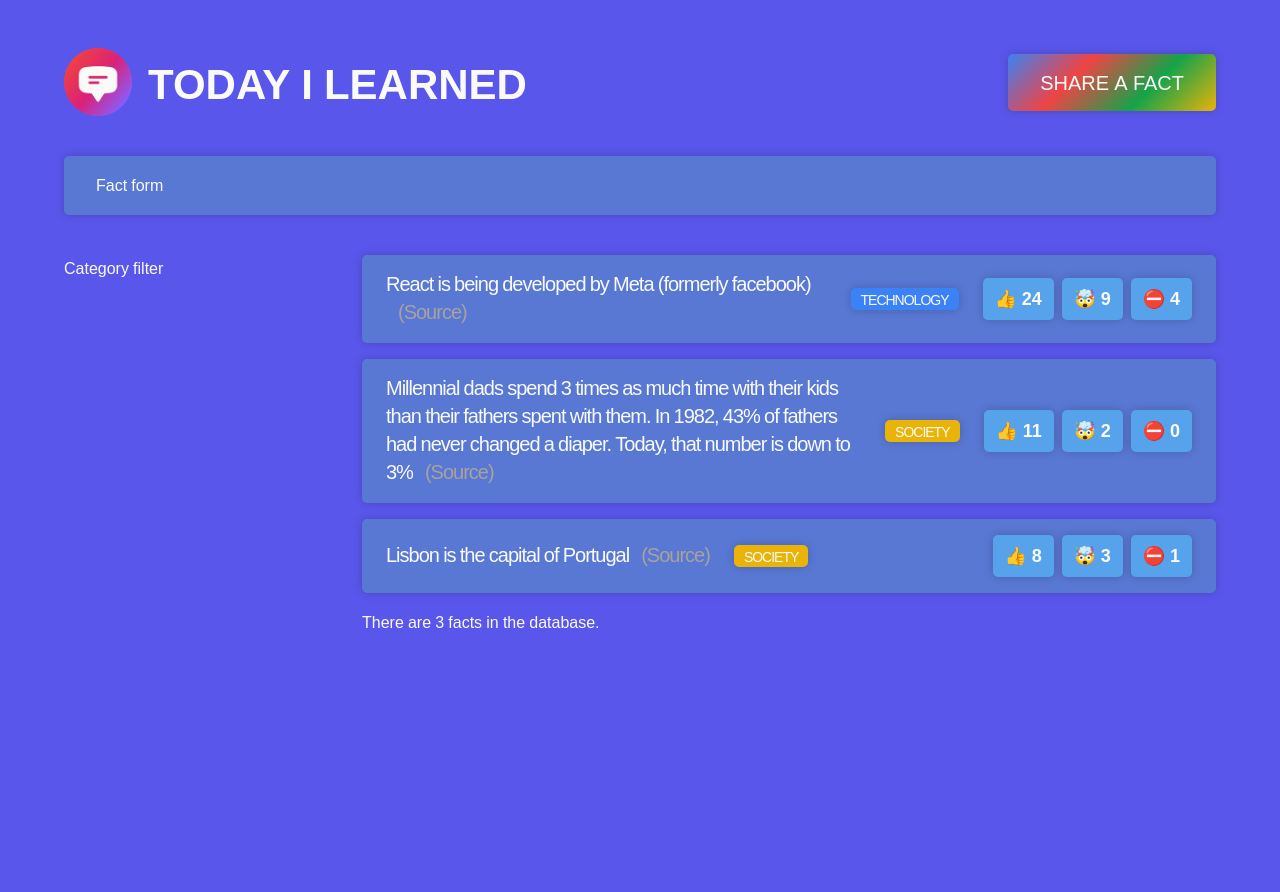
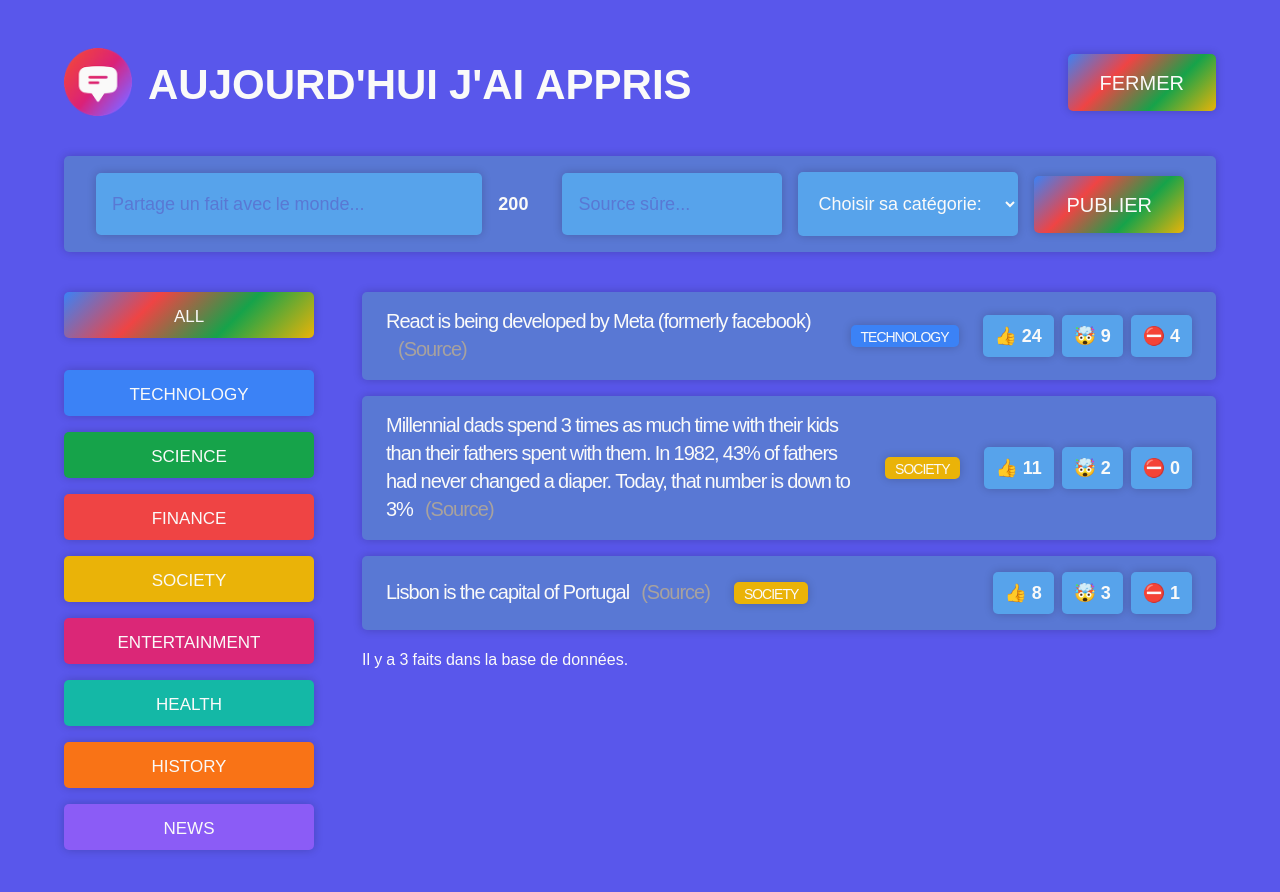
Before and after one commit to Cooltor/crash-course, a React (Create React App) app: page / in a window 1280 px wide. Shown: the top 892 px of the page. Before the commit the page ends 800 px from the top, so only its background shows below. Built offline with nearby package versions, Linux system fonts and the light colour scheme.

Commit message:
newFactForm

```diff
--- a/public/index.html
+++ b/public/index.html
@@ -36,7 +36,10 @@
       href="https://fonts.googleapis.com/css2?family=Inter&display=swap"
       rel="stylesheet"
     />
-    <title>Today I learned</title>
+    <!-- favicon and manifest.json -->
+    <link rel="icon" sizes="180x180" href="favicon.png" />
+
+    <title>Aujourd'hui j'ai appris</title>
   </head>
   <body>
     <noscript>You need to enable JavaScript to run this app.</noscript>
--- a/src/App.js
+++ b/src/App.js
@@ -2,29 +2,57 @@
 import CategoryFilters from "./categoryFilters";
 import NewfactForm from "./newFactForm";
 import FactList from "./factList";
+import Header from "./header";
+import { useState } from "react";
+
+const initialFacts = [
+  {
+    id: 1,
+    text: "React is being developed by Meta (formerly facebook)",
+    source: "https://opensource.fb.com/",
+    category: "technology",
+    votesInteresting: 24,
+    votesMindblowing: 9,
+    votesFalse: 4,
+    createdIn: 2021,
+  },
+  {
+    id: 2,
+    text: "Millennial dads spend 3 times as much time with their kids than their fathers spent with them. In 1982, 43% of fathers had never changed a diaper. Today, that number is down to 3%",
+    source:
+      "https://www.mother.ly/parenting/millennial-dads-spend-more-time-with-their-kids",
+    category: "society",
+    votesInteresting: 11,
+    votesMindblowing: 2,
+    votesFalse: 0,
+    createdIn: 2019,
+  },
+  {
+    id: 3,
+    text: "Lisbon is the capital of Portugal",
+    source: "https://en.wikipedia.org/wiki/Lisbon",
+    category: "society",
+    votesInteresting: 8,
+    votesMindblowing: 3,
+    votesFalse: 1,
+    createdIn: 2015,
+  },
+];
 
 function App() {
-  const appTitle = "Today I Learned";
+  const [showForm, setShowForm] = useState(true);
+  const [facts, setFacts] = useState(initialFacts);
   return (
     <>
-      {/*HEADER$*/}
-      <header className="header">
-        <div className="logo">
-          <img
-            src="logo.png"
-            height="68"
-            width="68"
-            alt="Today I Learned Logo"
-          />
-          <h1>{appTitle}</h1>
-        </div>
+      <Header showForm={showForm} setShowForm={setShowForm} />
 
-        <button className="btn btn-large btn-open">Share a fact</button>
-      </header>
-      <NewfactForm />
+      {showForm ? (
+        <NewfactForm setFacts={setFacts} setShowForm={setShowForm} />
+      ) : null}
+
       <main className="main">
         <CategoryFilters />
-        <FactList />
+        <FactList facts={facts} />
       </main>
     </>
   );
--- a/src/categoryFilters.js
+++ b/src/categoryFilters.js
@@ -1,5 +1,34 @@
+const CATEGORIES = [
+  { name: "technology", color: "#3b82f6" },
+  { name: "science", color: "#16a34a" },
+  { name: "finance", color: "#ef4444" },
+  { name: "society", color: "#eab308" },
+  { name: "entertainment", color: "#db2777" },
+  { name: "health", color: "#14b8a6" },
+  { name: "history", color: "#f97316" },
+  { name: "news", color: "#8b5cf6" },
+];
+
 function CategoryFilters() {
-  return <aside className="">Category filter</aside>;
+  return (
+    <aside className="">
+      <ul>
+        <li className="category">
+          <button className="btn btn-all-categories">All</button>
+        </li>
+        {CATEGORIES.map((cat) => (
+          <li key={cat.name} className="category">
+            <button
+              className="btn btn-category"
+              style={{ backgroundColor: cat.color }}
+            >
+              {cat.name}
+            </button>
+          </li>
+        ))}
+      </ul>
+    </aside>
+  );
 }
 
 export default CategoryFilters;
--- a/src/factList.js
+++ b/src/factList.js
@@ -1,42 +1,6 @@
 import Fact from "./fact";
 
-const initialFacts = [
-  {
-    id: 1,
-    text: "React is being developed by Meta (formerly facebook)",
-    source: "https://opensource.fb.com/",
-    category: "technology",
-    votesInteresting: 24,
-    votesMindblowing: 9,
-    votesFalse: 4,
-    createdIn: 2021,
-  },
-  {
-    id: 2,
-    text: "Millennial dads spend 3 times as much time with their kids than their fathers spent with them. In 1982, 43% of fathers had never changed a diaper. Today, that number is down to 3%",
-    source:
-      "https://www.mother.ly/parenting/millennial-dads-spend-more-time-with-their-kids",
-    category: "society",
-    votesInteresting: 11,
-    votesMindblowing: 2,
-    votesFalse: 0,
-    createdIn: 2019,
-  },
-  {
-    id: 3,
-    text: "Lisbon is the capital of Portugal",
-    source: "https://en.wikipedia.org/wiki/Lisbon",
-    category: "society",
-    votesInteresting: 8,
-    votesMindblowing: 3,
-    votesFalse: 1,
-    createdIn: 2015,
-  },
-];
-
-function FactList() {
-  const facts = initialFacts;
-
+function FactList({ facts }) {
   return (
     <section>
       <ul className="facts-list">
@@ -44,7 +8,7 @@
           <Fact key={fact.id} fact={fact} />
         ))}
       </ul>
-      <p>There are {facts.length} facts in the database. </p>
+      <p>Il y a {facts.length} faits dans la base de données. </p>
     </section>
   );
 }
--- /dev/null
+++ b/src/header.js
@@ -0,0 +1,21 @@
+function Header({ showForm, setShowForm }) {
+  const appTitle = "Aujourd'hui j'ai appris";
+
+  return (
+    <header className="header">
+      <div className="logo">
+        <img src="logo.png" height="68" width="68" alt="Today I Learned Logo" />
+        <h1>{appTitle}</h1>
+      </div>
+
+      <button
+        className="btn btn-large btn-open"
+        onClick={() => setShowForm((show) => !show)}
+      >
+        {showForm ? "Fermer" : "Partager un fait"}
+      </button>
+    </header>
+  );
+}
+
+export default Header;
--- a/src/newFactForm.js
+++ b/src/newFactForm.js
@@ -1,5 +1,89 @@
-function NewfactForm() {
-  return <form className="fact-form">Fact form</form>;
+import React, { useState } from "react";
+
+const CATEGORIES = [
+  { name: "technology", color: "#3b82f6" },
+  { name: "science", color: "#16a34a" },
+  { name: "finance", color: "#ef4444" },
+  { name: "society", color: "#eab308" },
+  { name: "entertainment", color: "#db2777" },
+  { name: "health", color: "#14b8a6" },
+  { name: "history", color: "#f97316" },
+  { name: "news", color: "#8b5cf6" },
+];
+
+function isValidHttpUrl(string) {
+  let url;
+  try {
+    url = new URL(string);
+  } catch (_) {
+    return false;
+  }
+
+  return url.protocol === "http:" || url.protocol === "https:";
+}
+
+function NewfactForm({ setFacts, setShowForm }) {
+  const [text, setText] = useState("");
+  const [source, setSource] = useState("");
+  const [category, setCategory] = useState("");
+  const textLenght = text.length;
+  const handleSubmit = (e) => {
+    // prevent page reload
+    e.preventDefault();
+    console.log(text, source, category);
+
+    // Check if data is valid. If so, create a new fact
+    if (text && isValidHttpUrl(source) && category && textLenght <= 200) {
+      // Create a new fact object
+      const newFact = {
+        id: Math.round(Math.random() * 1000000),
+        text,
+        source,
+        category,
+        votesInteresting: 0,
+        votesMindblowing: 0,
+        votesFalse: 0,
+        createdIn: new Date().getFullYear(),
+      };
+
+      // Add the new fact to the list of facts
+      setFacts((facts) => [newFact, ...facts]);
+    }
+    // Reset the form
+    setText("");
+    setSource("");
+    setCategory("");
+
+    // Close the form
+    setShowForm(false);
+  };
+
+  return (
+    <form className="fact-form" onSubmit={handleSubmit}>
+      <input
+        type="text"
+        placeholder="Partage un fait avec le monde..."
+        value={text}
+        onChange={(e) => setText(e.target.value)}
+      />
+      <span>{200 - textLenght}</span>
+      <input
+        type="text"
+        placeholder="Source sûre..."
+        value={source}
+        onChange={(e) => setSource(e.target.value)}
+      />
+      <select value={category} onChange={(e) => setCategory(e.target.value)}>
+        <option value="">Choisir sa catégorie:</option>
+        {CATEGORIES.map((cat) => (
+          <option key={cat.name} value={cat.name}>
+            {cat.name.toUpperCase()}
+          </option>
+        ))}
+      </select>
+      <button className="btn btn-large">Publier</button>
+    </form>
+  );
 }
 
 export default NewfactForm;
```
Also changed, not shown: v1/script.js (+5 -5 lines), public/favicon.png (added).
